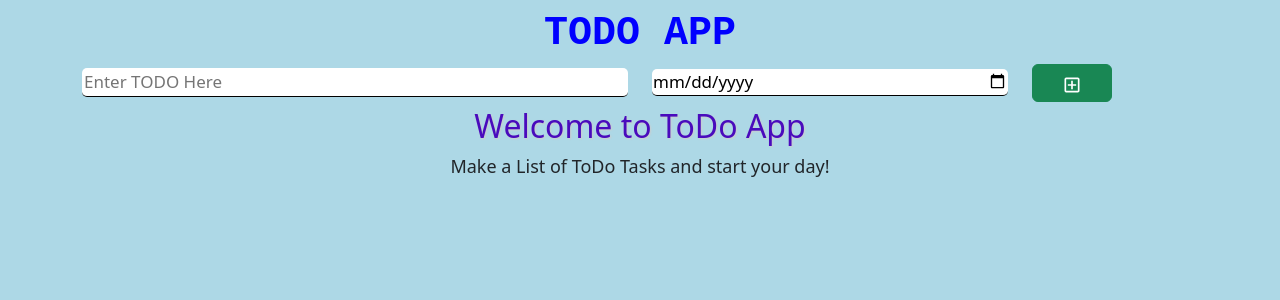
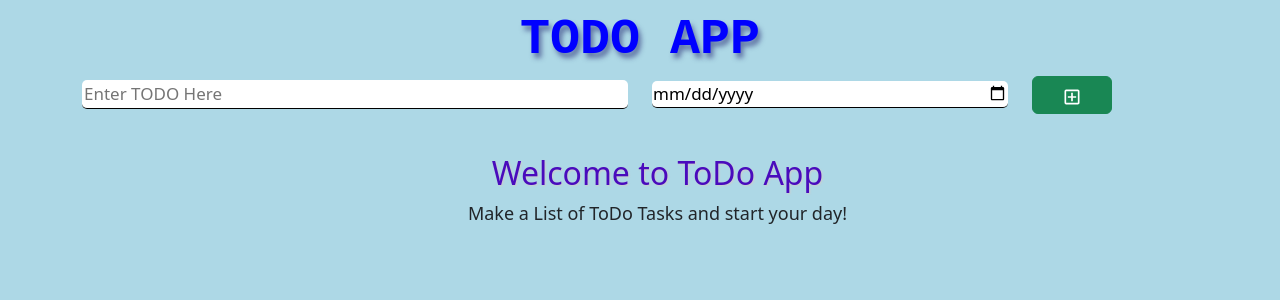
Before and after one commit to ahmedbilal019/ToDo_List-using-React, a React (Vite) app: page / in a window 1280 px wide. Shown: the top 300 px of the page. Built offline with nearby package versions, Linux system fonts and the light colour scheme.

Commit message:
implementing UseContext and and useRef concept  for state managing and some modification in UI

```diff
--- a/src/App.css
+++ b/src/App.css
@@ -29,18 +29,21 @@ html {
 }
 
 .mainHeading {
+  text-align: center;
   font-family: "Courier New", Courier, monospace;
   font-weight: 700;
-  font-size: 40px;
+  font-size: 50px;
   margin: 10px;
   color: blue;
+  text-shadow: 3px 5px 5px #1f1f6b85;
 }
 
 .welcomeScreen {
   font-family: system-ui, -apple-system, BlinkMacSystemFont, "Segoe UI", Roboto,
     Oxygen, Ubuntu, Cantarell, "Open Sans", "Helvetica Neue", sans-serif;
   font-weight: 500;
-  margin: auto;
+  margin-top: 40px;
+  margin-left: 35px;
   text-align: center;
 }
 .welcome-message {
@@ -50,6 +53,7 @@ html {
 .welcome-note {
   font-size: 18px;
 }
-.addIcon,.deleteIcon {
+.addIcon,
+.deleteIcon {
   font-size: 20px;
 }
--- a/src/App.jsx
+++ b/src/App.jsx
@@ -5,40 +5,47 @@ import AddTodo from "./Components/AddTodo";
 import ToDo_Title from "./Components/ToDo_Title";
 import ToDoItems_Container from "./Components/ToDoItems_Container";
 import WelcomeMessage from "./Components/WelcomeMessage";
+import { TodoList_Context } from "./store/TodoList_store";
 function App() {
   const InitialTodo_items = [];
   const [Todo_items, setTodo_items] = useState(InitialTodo_items);
-  const handleNewItem = (itemName, itemDueDate) => {
+  const addNewItem = (itemName, itemDueDate) => {
     if (itemName.length === 0 || itemDueDate.length === 0) {
       alert(
-        "You are missing some thing! Check the date & text field and Try Again !!!"
+        "You are missing some thing! Write the ToDo Text & date and Try Again !!!"
       );
     } else {
-      console.log(`new item added: ${itemName} Date:${itemDueDate}`);
+      setTodo_items((currVlaue) => {
         const newToDoItem = [
-        ...Todo_items,
+          ...currVlaue,
           { name: itemName, date: itemDueDate },
         ];
-      setTodo_items(newToDoItem);
+
+        return newToDoItem;
+      });
     }
   };
-  const handleDeleteButton = (todoItemName) => {
-    console.log(`item is deleted :: ${todoItemName}`);
+  const deleteTodoItem = (todoItemName) => {
     const newToDoItem = Todo_items.filter((item) => item.name !== todoItemName);
     setTodo_items(newToDoItem);
   };
   return (
+    <TodoList_Context.Provider
+      value={{
+        Todo_items: Todo_items,
+        addNewItem: addNewItem,
+        deleteTodoItem: deleteTodoItem,
+      }}
+    >
       <center className="todo-container">
         <ToDo_Title />
         <div className="items-container">
-        <AddTodo onNewItem={handleNewItem} />
-        {Todo_items.length === 0 && <WelcomeMessage />}
-        <ToDoItems_Container
-          TODOitems={Todo_items}
-          onDeleteBtnClick={handleDeleteButton}
-        />
+          <AddTodo />
+          <WelcomeMessage />
+          <ToDoItems_Container />
         </div>
       </center>
+    </TodoList_Context.Provider>
   );
 }
 
--- a/src/Components/AddTodo.jsx
+++ b/src/Components/AddTodo.jsx
@@ -1,54 +1,42 @@
-import React, { useState } from "react";
+import React, { useContext, useRef } from "react";
 import { MdOutlineAddBox } from "react-icons/md";
+import { TodoList_Context } from "../store/TodoList_store";
 
-function AddTodo({ onNewItem }) {
-  const [TodoName, setTodoName] = useState("");
-  const [DueDate, setDueDate] = useState("");
+function AddTodo() {
+  const ContextObj = useContext(TodoList_Context);
+  const addNewItem = ContextObj.addNewItem;
+  const todoNameElement = useRef();
+  const dueDateElement = useRef();
 
-  const handleNameChange = (event) => {
-    setTodoName(event.target.value);
-  };
-  const handleDateChange = (event) => {
-    setDueDate(event.target.value);
-  };
-  const handleAddButtonClick = () => {
-    // console.log(TodoName, DueDate);
-    onNewItem(TodoName, DueDate);
-    setTodoName("");
-    setDueDate("");
+  const handleAddButtonClick = (event) => {
+    event.preventDefault();
+    const todoName = todoNameElement.current.value;
+    const dueDate = dueDateElement.current.value;
+    todoNameElement.current.value = "";
+    dueDateElement.current.value = "";
+    addNewItem(todoName, dueDate);
   };
 
   return (
     <div className="container ">
-      <div className="row items_row">
+      <form className="row items_row" onSubmit={handleAddButtonClick}>
         <div className="col-6">
           <input
             className="inputfield"
             type="text"
             placeholder="Enter TODO Here"
-            value={TodoName}
-            onChange={handleNameChange}
+            ref={todoNameElement}
           />
         </div>
         <div className="col-4">
-          <input
-            className="inputfield"
-            type="date"
-            onChange={handleDateChange}
-            value={DueDate}
-          />
+          <input ref={dueDateElement} className="inputfield" type="date" />
         </div>
         <div className="col-2">
-          <button
-            title="Add new Todo"
-            type="button"
-            className="btn btn-success Add-button"
-            onClick={handleAddButtonClick}
-          >
-            <MdOutlineAddBox className="addIcon"/>
+          <button title="Add new Todo" className="btn btn-success Add-button">
+            <MdOutlineAddBox className="addIcon" />
           </button>
         </div>
-      </div>
+      </form>
     </div>
   );
 }
--- a/src/Components/ToDoItems_Container.jsx
+++ b/src/Components/ToDoItems_Container.jsx
@@ -1,16 +1,14 @@
-import React from "react";
+import React, { useContext } from "react";
 import TodoItem from "./TodoItem";
-function ToDoItems_Container({ TODOitems, onDeleteBtnClick }) {
+import { TodoList_Context } from "../store/TodoList_store";
+function ToDoItems_Container() {
+  const ContextObj = useContext(TodoList_Context);
+  const TODOitems = ContextObj.Todo_items;
   return (
     <div className="items-container">
       {TODOitems.map((item) => {
         return (
-          <TodoItem
-            todoName={item.name}
-            todoDate={item.date}
-            key={item.name}
-            onDeleteBtnClick={onDeleteBtnClick}
-          />
+          <TodoItem todoName={item.name} todoDate={item.date} key={item.name} />
         );
       })}
     </div>
--- a/src/Components/TodoItem.jsx
+++ b/src/Components/TodoItem.jsx
@@ -1,6 +1,9 @@
-import React from "react";
+import React, { useContext } from "react";
 import { MdDelete } from "react-icons/md";
-function TodoItem({ todoName, todoDate, onDeleteBtnClick }) {
+import { TodoList_Context } from "../store/TodoList_store";
+function TodoItem({ todoName, todoDate }) {
+  const ContextObj = useContext(TodoList_Context);
+  const deleteTodoItem = ContextObj.deleteTodoItem;
   return (
     <div className="container">
       <div className="row items_row">
@@ -11,7 +14,7 @@ function TodoItem({ todoName, todoDate, onDeleteBtnClick }) {
             title="Delete Todo"
             type="button"
             className="btn btn-danger delete-button"
-            onClick={() => onDeleteBtnClick(todoName)}
+            onClick={() => deleteTodoItem(todoName)}
           >
             <MdDelete className="deleteIcon" />
           </button>
--- a/src/Components/WelcomeMessage.jsx
+++ b/src/Components/WelcomeMessage.jsx
@@ -1,13 +1,18 @@
-import React from "react";
+import React, { useContext } from "react";
+import { TodoList_Context } from "../store/TodoList_store";
 
 function WelcomeMessage() {
+  const ContextObj = useContext(TodoList_Context);
+  const TODOitems = ContextObj.Todo_items;
   return (
+    TODOitems.length === 0 && (
       <div className="welcomeScreen">
         <h2 className="welcome-message">Welcome to ToDo App</h2>
         <p className="welcome-note">
           Make a List of ToDo Tasks and start your day!
         </p>
       </div>
+    )
   );
 }
 
--- /dev/null
+++ b/src/store/TodoList_store.jsx
@@ -0,0 +1,2 @@
+import { createContext } from "react";
+export const TodoList_Context = createContext();
```
Lines whose indentation alone changed are shown as unchanged.
